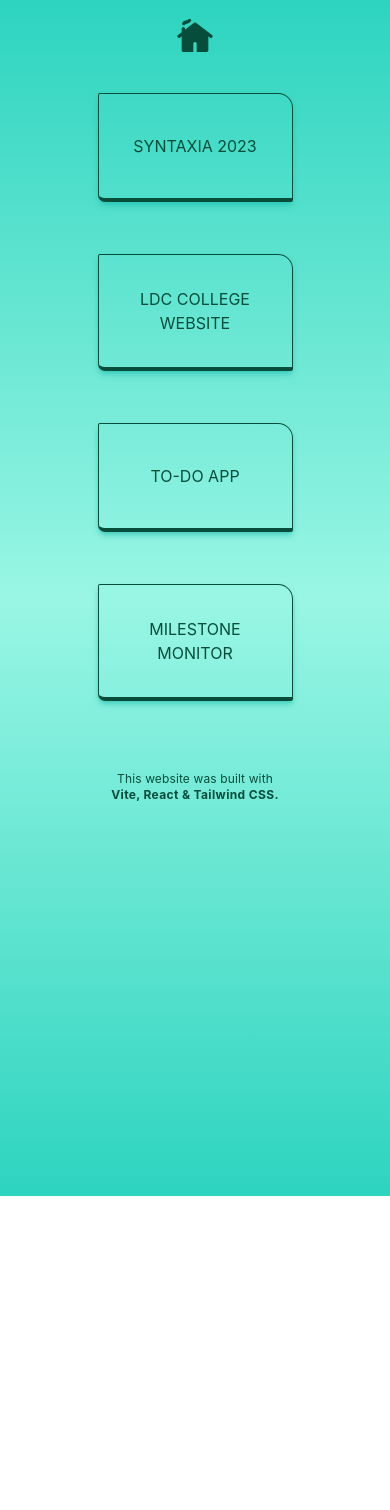
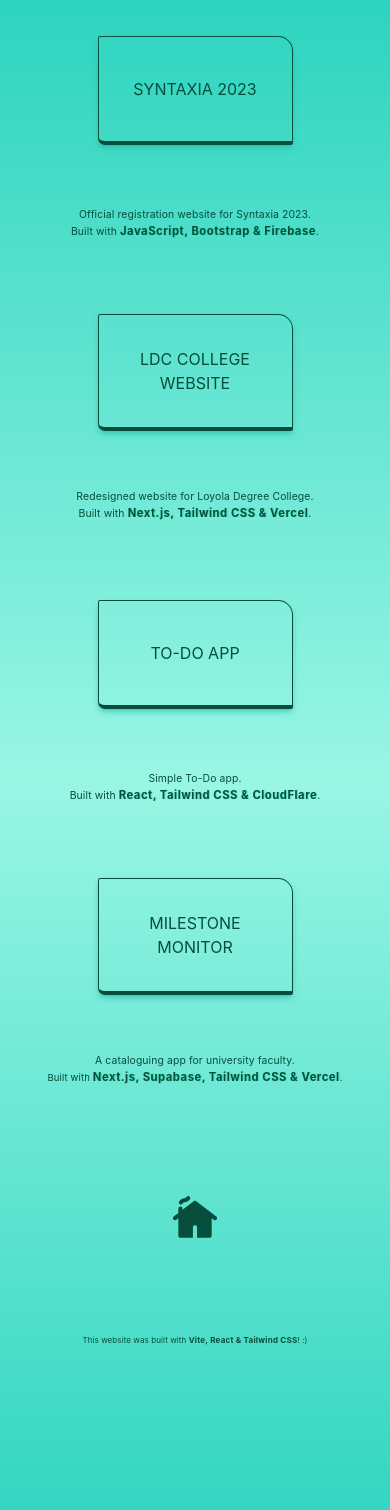
Before and after one commit to adelicia-js/home, a React (Vite) app: page /projects in a window 390 px wide. Shown: the top 1510 px of the page. Before the commit the page ends 1196 px from the top, so only its background shows below. Built offline with nearby package versions, Linux system fonts and the light colour scheme; a web font is replaced by a local one.

Commit message:
added project descriptions for small screens too

```diff
--- a/src/routes/projects.jsx
+++ b/src/routes/projects.jsx
@@ -25,17 +25,9 @@ export default function Projects() {
       id="projects-wrapper"
       className={`px-8 text-center min-h-screen bg-gradient-to-b from-teal-400 via-teal-200 to-teal-400 flex flex-col justify-center`}
     >
-      {/* Back to Home - Small Screens */}
-      <a
-        id="home-link-small"
-        className={`text-3xl text-emerald-900 hover:text-emerald-500 pt-4 pb-8 md:py-4 lg:hidden`}
-        href="/"
-      >
-        <CottageRoundedIcon sx={{ fontSize: 40 }} />
-      </a>{" "}
       <div
         id="project-list-wrapper"
-        className={`text-emerald-900 uppercase grid gap-12 grid-cols-3 grid-rows-7 items-center justify-center sm:justify-evenly justify-items-center text-l sm:text-xl md:text-2xl`}
+        className={`pt-8 lg:pt-0 text-emerald-900 uppercase grid gap-6 lg:gap-12 grid-cols-3 grid-rows-11 lg:grid-rows-7 items-center justify-center sm:justify-evenly justify-items-center text-l sm:text-xl md:text-2xl`}
       >
         {/* Syntaxia 2023's Website */}
         <a
@@ -43,7 +35,7 @@ export default function Projects() {
           href="https://syntaxia2023.web.app/"
           target="_blank"
           rel="noreferrer"
-          className={`shadow-md shadow-teal-500/50 hover:shadow-lg hover:shadow-emerald-700/60 hover:cursor-pointer border border-b-4 border-projects-boxes border-emerald-900 hover:tracking-wide hover:border-emerald-700 hover:text-emerald-700 px-4 py-10 sm:py-8 w-50vw lg:w-full sm:h-full lg:h-fit hover:font-bold row-start-1 col-start-2 lg:row-start-1 lg:col-start-2`}
+          className={`shadow-md shadow-teal-500/50 hover:bg-teal-500 lg:hover:bg-transparent hover:shadow-lg hover:shadow-emerald-700/60 hover:cursor-pointer border border-b-4 border-projects-boxes border-emerald-900 hover:tracking-wider hover:border-emerald-200 lg:hover:border-emerald-700 hover:text-emerald-200 lg:hover:text-emerald-700 px-4 py-10 sm:py-8 w-50vw lg:w-full sm:h-full lg:h-fit hover:font-bold row-start-1 col-start-2 lg:row-start-1 lg:col-start-2`}
           onMouseEnter={() => handleMouseEnter("syntaxia")}
           onMouseLeave={() => handleMouseLeave("syntaxia")}
         >
@@ -52,7 +44,7 @@ export default function Projects() {
         {anchorStates.syntaxia && (
           <div
             id="syntaxia-description"
-            className="row-start-1 col-start-3 text-[0.9rem] text-center normal-case tracking-[0.01em] hidden lg:block border border-b-4 border-description-boxes border-emerald-900 bg-teal-500 text-emerald-200 px-4"
+            className="row-start-1 col-start-1 lg:col-start-3 hidden lg:block lg:text-[0.9rem] text-center normal-case tracking-[0.01em] lg:border lg:border-b-4 lg:border-description-boxes lg:border-emerald-900 lg:bg-teal-500 lg:text-emerald-200 lg:px-4"
           >
             <p>Official registration website for Syntaxia 2023.</p>
             <p>
@@ -68,13 +60,24 @@ export default function Projects() {
             </p>
           </div>
         )}
+        <div className="block lg:hidden row-start-2 col-start-1 col-span-3 -mt-4 text-[0.65rem] text-center normal-case tracking-[0.01em] ">
+          <p>Official registration website for Syntaxia 2023.</p>
+          <p>
+            Built with{" "}
+            <span className="font-bold tracking-[0.05em] text-[0.7rem] text-shadow-sea">
+              JavaScript, Bootstrap & Firebase
+            </span>
+            .
+          </p>
+        </div>
+
         {/* Loyola Degree College's Website */}
         <a
           id="loyola-link"
           href="https://loyola-website.vercel.app/"
           target="_blank"
           rel="noreferrer"
-          className={`shadow-md shadow-teal-500/50 hover:shadow-lg hover:shadow-emerald-700/60 hover:cursor-pointer border border-b-4 border-projects-boxes border-emerald-900 hover:tracking-wide hover:border-emerald-700 hover:text-emerald-700 px-4 py-8 w-50vw lg:w-full sm:h-full lg:h-fit hover:font-bold row-start-2 col-start-2 lg:row-start-2 lg:col-start-2`}
+          className={`shadow-md shadow-teal-500/50 hover:bg-teal-500 lg:hover:bg-transparent hover:shadow-lg hover:shadow-emerald-700/60 hover:cursor-pointer border border-b-4 border-projects-boxes border-emerald-900 hover:tracking-wider hover:border-emerald-200 lg:hover:border-emerald-700 hover:text-emerald-200 lg:hover:text-emerald-700 px-4 py-8 w-50vw lg:w-full sm:h-full lg:h-fit hover:font-bold row-start-3 col-start-2 lg:row-start-2 lg:col-start-2`}
           onMouseEnter={() => handleMouseEnter("loyola")}
           onMouseLeave={() => handleMouseLeave("loyola")}
         >
@@ -99,13 +102,24 @@ export default function Projects() {
             </p>
           </div>
         )}
+        <div className="block lg:hidden row-start-4 col-start-1 col-span-3 -mt-4 text-[0.65rem] text-center normal-case tracking-[0.01em] ">
+          <p>Redesigned website for Loyola Degree College.</p>
+          <p>
+            Built with{" "}
+            <span className="font-bold tracking-[0.05em] text-[0.7rem] text-shadow-sea">
+              Next.js, Tailwind CSS & Vercel
+            </span>
+            .
+          </p>
+        </div>
+
         {/* Simple To-Do Web App */}
         <a
           id="todo-link"
           href="https://todo-cra.pages.dev/"
           target="_blank"
           rel="noreferrer"
-          className={`shadow-md shadow-teal-500/50 hover:shadow-lg hover:shadow-emerald-700/60 hover:cursor-pointer border border-b-4 border-projects-boxes border-emerald-900 hover:tracking-wide hover:border-emerald-700 hover:text-emerald-700 px-4 py-10 sm:py-8 w-50vw lg:w-full sm:h-full lg:h-fit hover:font-bold row-start-3 col-start-2 lg:row-start-3 lg:col-start-2`}
+          className={`shadow-md shadow-teal-500/50 hover:bg-teal-500 lg:hover:bg-transparent hover:shadow-lg hover:shadow-emerald-700/60 hover:cursor-pointer border border-b-4 border-projects-boxes border-emerald-900 hover:tracking-wider hover:border-emerald-200 lg:hover:border-emerald-700 hover:text-emerald-200 lg:hover:text-emerald-700 px-4 py-10 sm:py-8 w-50vw lg:w-full sm:h-full lg:h-fit hover:font-bold row-start-5 col-start-2 lg:row-start-3 lg:col-start-2`}
           onMouseEnter={() => handleMouseEnter("todo")}
           onMouseLeave={() => handleMouseLeave("todo")}
         >
@@ -133,13 +147,24 @@ export default function Projects() {
             </p>
           </div>
         )}
+        <div className="block lg:hidden row-start-6 col-start-1 col-span-3 -mt-4 text-[0.65rem] text-center normal-case tracking-[0.01em] ">
+          <p>Simple To-Do app.</p>
+          <p>
+            Built with{" "}
+            <span className="font-bold tracking-[0.05em] text-[0.7rem] text-shadow-sea">
+              React, Tailwind CSS & CloudFlare
+            </span>
+            .
+          </p>
+        </div>
+
         {/* Milestone Monitor*/}
         <a
           id="milestone-monitor-link"
           href="https://milestone-monitor.vercel.app/"
           target="_blank"
           rel="noreferrer"
-          className={`shadow-md shadow-teal-500/50 hover:shadow-lg hover:shadow-emerald-700/60 hover:cursor-pointer border border-b-4 border-projects-boxes border-emerald-900 hover:tracking-wide hover:border-emerald-700 hover:text-emerald-700 px-4 py-8 sm:py-8 w-50vw lg:w-full sm:h-full lg:h-fit hover:font-bold row-start-4 col-start-2 lg:row-start-4 lg:col-start-2`}
+          className={`shadow-md shadow-teal-500/50 hover:bg-teal-500 lg:hover:bg-transparent hover:shadow-lg hover:shadow-emerald-700/60 hover:cursor-pointer border border-b-4 border-projects-boxes border-emerald-900 hover:tracking-wider hover:border-emerald-200 lg:hover:border-emerald-700 hover:text-emerald-200 lg:hover:text-emerald-700 px-4 py-8 sm:py-8 w-50vw lg:w-full sm:h-full lg:h-fit hover:font-bold row-start-7 col-start-2 lg:row-start-4 lg:col-start-2`}
           onMouseEnter={() => handleMouseEnter("milestone")}
           onMouseLeave={() => handleMouseLeave("milestone")}
         >
@@ -161,20 +186,29 @@ export default function Projects() {
             </p>
           </div>
         )}
+        <div className="block lg:hidden row-start-8 col-start-1 col-span-3 -mt-4 text-[0.65rem] text-center normal-case tracking-[0.01em] ">
+          <p>A cataloguing app for university faculty.</p>
+          <p className="text-[0.6rem]">
+            Built with{" "}
+            <span className="font-bold tracking-[0.05em]  text-[0.7rem] text-shadow-sea">
+              Next.js, Supabase, Tailwind CSS & Vercel</span>.
+          </p>
+        </div>
+
         {/* Back to Home - Large Screens*/}
         <a
-          className={`text-emerald-900 hover:text-emerald-600 invisible lg:visible lg:row-start-5 lg:col-start-2`}
+          className={`row-start-9 text-emerald-900 hover:text-emerald-600 lg:row-start-5 col-start-2`}
           href="/"
         >
           <CottageRoundedIcon sx={{ fontSize: 50 }} />
         </a>{" "}
         {/* A description of this website's tech stack.*/}
-        <div className="row-start-5 col-span-3 -mt-6 pb-4 lg:mt-0 lg:pb-0 lg:row-start-6 lg:col-span-1 lg:col-start-2 text-xs text-center normal-case tracking-[0.01em]">
+        <div className="row-start-10 col-start-1 col-span-3 -mt-6 pb-4 lg:pb-0 lg:row-start-6 lg:col-span-1 lg:col-start-2 text-[0.5rem] lg:text-xs text-center normal-case tracking-[0.01em]">
           <p>
             This website was built with{" "}
             <span className="font-bold whitespace-pre lg:whitespace-normal tracking-[0.03em]">
-              Vite, React & Tailwind CSS.
-            </span>
+              Vite, React & Tailwind CSS
+            </span>! :{`)`}
           </p>
         </div>
       </div>
```
